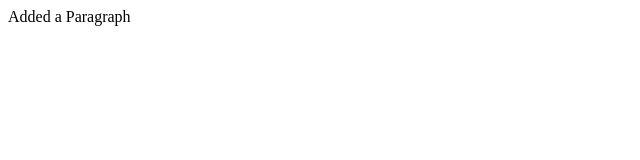
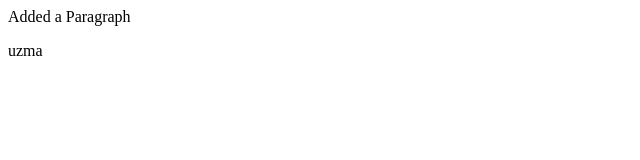
Before and after one commit to uzmajameel07/localrepo, a plain HTML site: page index.html in a window 1280 px wide. Shown: the full height of the page, 0-640 px from the left. Drawn offline with Linux system fonts and the light colour scheme.

Commit message:
Added new feature

```diff
--- a/index.html
+++ b/index.html
@@ -1 +1,2 @@
 <p> Added a Paragraph</p>
+<p> uzma</p>
```
